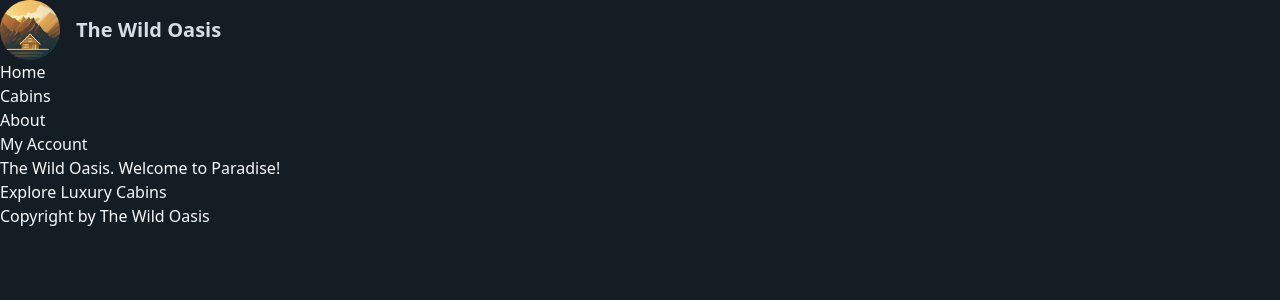
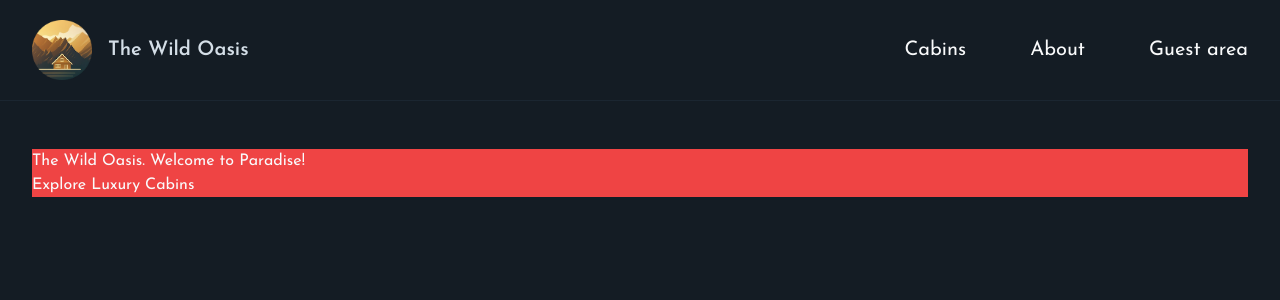
Before and after one commit to Pourushg210/CompleteBookingApp, a Next.js app: page / in a window 1280 px wide. Shown: the top 300 px of the page. Built offline with nearby package versions, Linux system fonts and the light colour scheme.

Commit message:
Enhanced Navigation, header and overall CSS using Tailwind CSS

```diff
--- a/app/_components/navigation.js
+++ b/app/_components/navigation.js
@@ -1,22 +1,34 @@
 import Link from "next/link";
 
-const Navigation = () => {
+export default function Navigation() {
   return (
-    <ul>
+    <nav className="z-10 text-xl">
+      <ul className="flex gap-16 items-center">
         <li>
-        <Link href="/">Home</Link>
+          <Link
+            href="/cabins"
+            className="hover:text-accent-400 transition-colors"
+          >
+            Cabins
+          </Link>
         </li>
         <li>
-        <Link href="/cabins">Cabins</Link>
+          <Link
+            href="/about"
+            className="hover:text-accent-400 transition-colors"
+          >
+            About
+          </Link>
         </li>
         <li>
-        <Link href="/about">About</Link>
-      </li>
-      <li>
-        <Link href="/account">My Account</Link>
+          <Link
+            href="/account"
+            className="hover:text-accent-400 transition-colors"
+          >
+            Guest area
+          </Link>
         </li>
       </ul>
+    </nav>
   );
-};
-
-export default Navigation;
+}
--- a/app/layout.js
+++ b/app/layout.js
@@ -1,25 +1,34 @@
 import Logo from "@/app/_components/Logo";
-import Navigation from "@/app/_components/navigation";
 import "@/app/_styles/globals.css";
+import { Josefin_Sans } from "next/font/google";
+import Header from "@/app/_components/Header";
+
+const josefin = Josefin_Sans({
+  subsets: ["latin"],
+  display: "swap",
+});
+
+console.log(josefin);
 
 export const metadata = {
   //title: "The Wild Oasis",
   title: {
     template: "%s / The Wild Oasis",
-    default: " / The Wild Oasis",
+    default: " Welcome / The Wild Oasis",
   },
   description: "Luxurious hotel surrounded in the heart of the city",
 };
+
 export default function RootLayout({ children }) {
   return (
     <html lang="en">
-      <body className="bg-primary-950 text-gray-50 min-h-screen">
-        <header>
-          <Logo />
-          <Navigation />
-        </header>
-        <main>{children}</main>
-        <footer>Copyright by The Wild Oasis</footer>
+      <body
+        className={`${josefin.className} bg-primary-950 text-gray-50 min-h-screen flex flex-col`}
+      >
+        <Header />
+        <div className="flex-1 px-8 py-12">
+          <main className="max-w-7xl mx-auto bg-red-500">{children}</main>
+        </div>
       </body>
     </html>
   );
```
Also changed, not shown: starter/components/Navigation.js (deleted, +0 -26 lines), app/_components/Header.js (renamed from starter/components/Header.js). Lines whose indentation alone changed are shown as unchanged.
